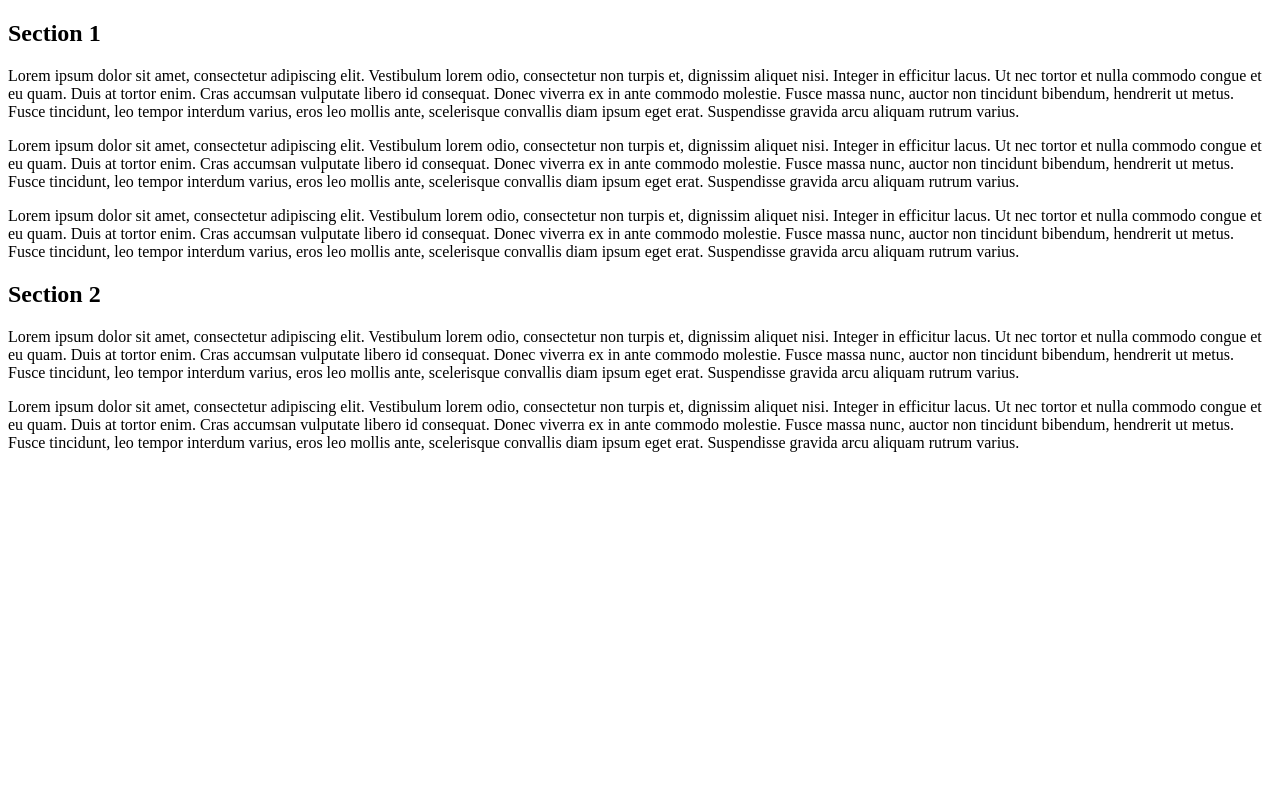
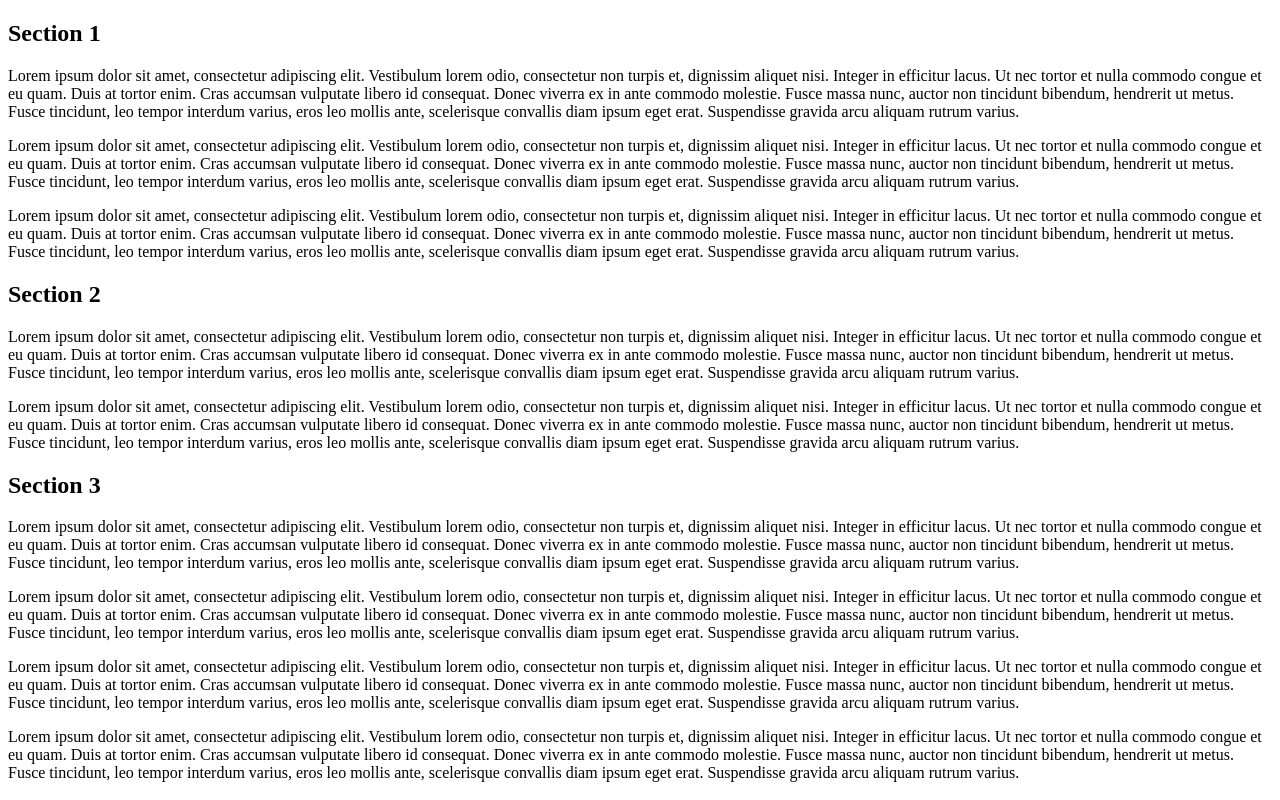
Before and after one commit to Rafal00Pujer/git-course-4, a plain HTML site: page index.html in a window 1280 px wide. Drawn offline with Linux system fonts and the light colour scheme.

Commit message:
Update index.html

```diff
--- a/index.html
+++ b/index.html
@@ -28,5 +28,20 @@
 			Lorem ipsum dolor sit amet, consectetur adipiscing elit. Vestibulum lorem odio, consectetur non turpis et, dignissim aliquet nisi. Integer in efficitur lacus. Ut nec tortor et nulla commodo congue et eu quam. Duis at tortor enim. Cras accumsan vulputate libero id consequat. Donec viverra ex in ante commodo molestie. Fusce massa nunc, auctor non tincidunt bibendum, hendrerit ut metus. Fusce tincidunt, leo tempor interdum varius, eros leo mollis ante, scelerisque convallis diam ipsum eget erat. Suspendisse gravida arcu aliquam rutrum varius.
 		</p>
 	</Section>
+	<Section>
+		<h1>Section 3</h1>
+		<p>
+			Lorem ipsum dolor sit amet, consectetur adipiscing elit. Vestibulum lorem odio, consectetur non turpis et, dignissim aliquet nisi. Integer in efficitur lacus. Ut nec tortor et nulla commodo congue et eu quam. Duis at tortor enim. Cras accumsan vulputate libero id consequat. Donec viverra ex in ante commodo molestie. Fusce massa nunc, auctor non tincidunt bibendum, hendrerit ut metus. Fusce tincidunt, leo tempor interdum varius, eros leo mollis ante, scelerisque convallis diam ipsum eget erat. Suspendisse gravida arcu aliquam rutrum varius.
+		</p>
+		<p>
+			Lorem ipsum dolor sit amet, consectetur adipiscing elit. Vestibulum lorem odio, consectetur non turpis et, dignissim aliquet nisi. Integer in efficitur lacus. Ut nec tortor et nulla commodo congue et eu quam. Duis at tortor enim. Cras accumsan vulputate libero id consequat. Donec viverra ex in ante commodo molestie. Fusce massa nunc, auctor non tincidunt bibendum, hendrerit ut metus. Fusce tincidunt, leo tempor interdum varius, eros leo mollis ante, scelerisque convallis diam ipsum eget erat. Suspendisse gravida arcu aliquam rutrum varius.
+		</p>
+		<p>
+			Lorem ipsum dolor sit amet, consectetur adipiscing elit. Vestibulum lorem odio, consectetur non turpis et, dignissim aliquet nisi. Integer in efficitur lacus. Ut nec tortor et nulla commodo congue et eu quam. Duis at tortor enim. Cras accumsan vulputate libero id consequat. Donec viverra ex in ante commodo molestie. Fusce massa nunc, auctor non tincidunt bibendum, hendrerit ut metus. Fusce tincidunt, leo tempor interdum varius, eros leo mollis ante, scelerisque convallis diam ipsum eget erat. Suspendisse gravida arcu aliquam rutrum varius.
+		</p>
+		<p>
+			Lorem ipsum dolor sit amet, consectetur adipiscing elit. Vestibulum lorem odio, consectetur non turpis et, dignissim aliquet nisi. Integer in efficitur lacus. Ut nec tortor et nulla commodo congue et eu quam. Duis at tortor enim. Cras accumsan vulputate libero id consequat. Donec viverra ex in ante commodo molestie. Fusce massa nunc, auctor non tincidunt bibendum, hendrerit ut metus. Fusce tincidunt, leo tempor interdum varius, eros leo mollis ante, scelerisque convallis diam ipsum eget erat. Suspendisse gravida arcu aliquam rutrum varius.
+		</p>
+	</Section>
 </body>
 </html>
```
